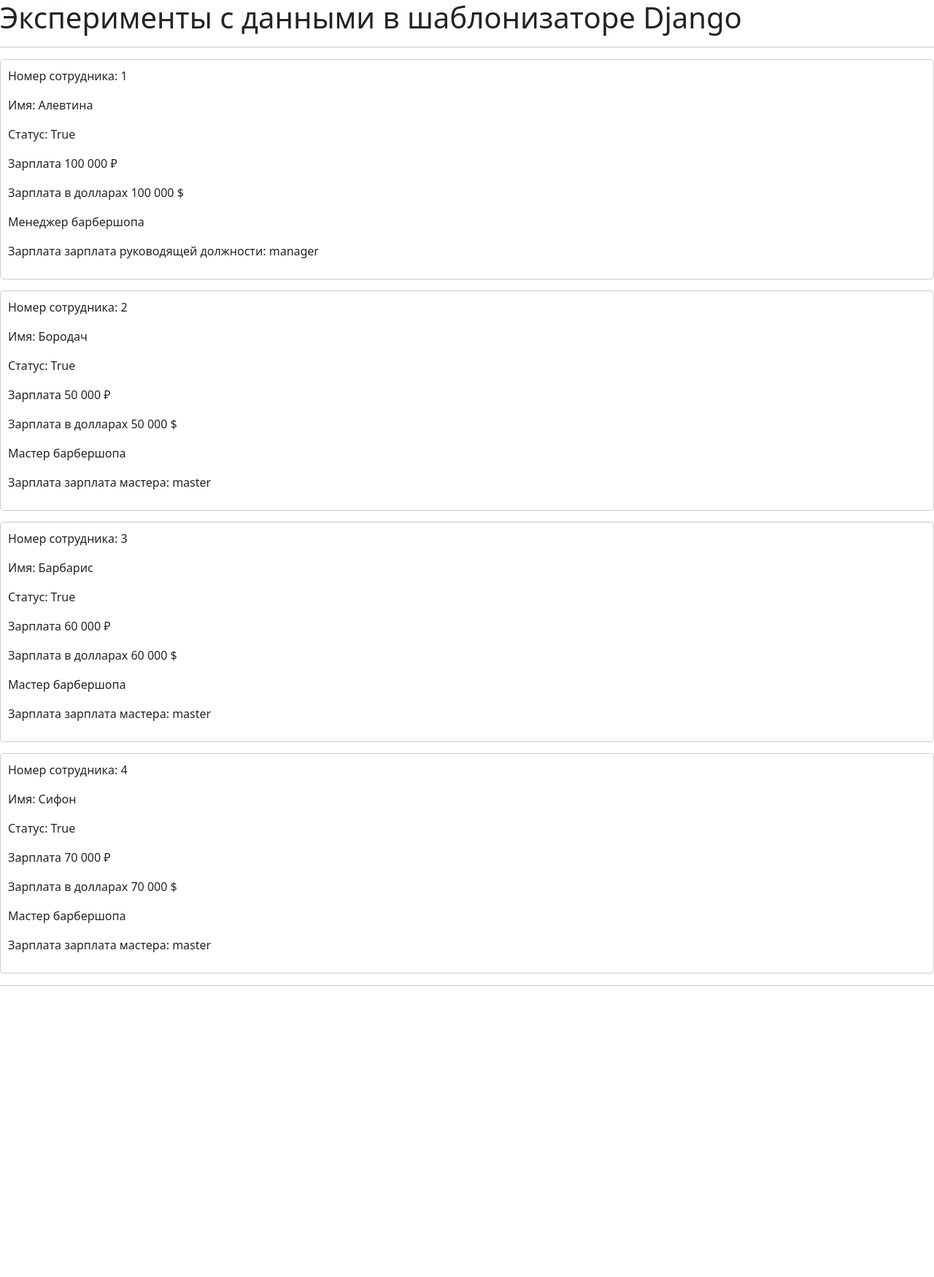
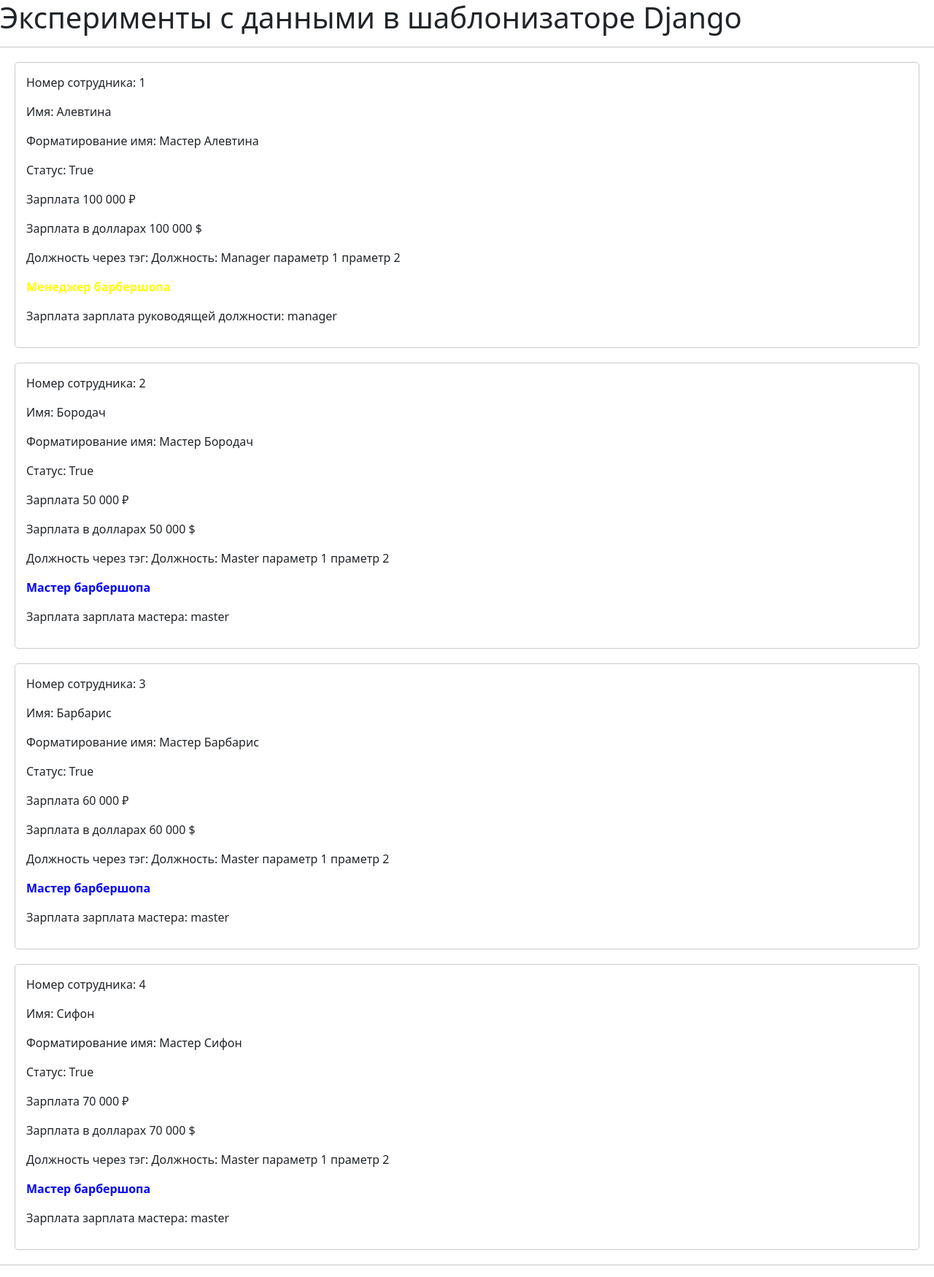
Before and after one commit to MommysProgrammer412/Project_Jango_1, a Django app: page /barbershop/test/ in a window 1280 px wide. Shown: the whole page at 73% size. Before the commit the page ends 1351 px from the top, so only its background shows below. Run offline with Django 5.2, Linux system fonts and the light colour scheme.

Commit message:
lesson_46: добавлены собственные теги шаблона для форматирования имени и должности

```diff
--- a/core/templatetags/price_extras.py
+++ b/core/templatetags/price_extras.py
@@ -14,3 +14,15 @@
     except (ValueError, TypeError):
         # Если не удалось преобразовать в число, возвращаем исходное значение
         return value
+
+@register.simple_tag(name='format_name')
+def format_name(name):
+    if not name:
+        return ""
+    return f'Мастер {name.capitalize()}'
+
+@register.simple_tag(name='format_position')
+def format_position(position, param1, param2):
+    if not position:
+        return ""
+    return f'Должность: {position.capitalize()} {param1} {param2}'
--- a/static/css/test.css
+++ b/static/css/test.css
@@ -1,16 +1,16 @@
-.blue {
+.blue-position {
     color: blue;
     font-weight: bold;
 }
 
-.yellow {
-    color: #FFC107;
+.yellow-position {
+    color: yellow;
     font-weight: bold;
 }
 
 .employee {
+    margin: 20px;
+    padding: 15px;
     border: 1px solid #ccc;
-    padding: 10px;
-    margin-bottom: 15px;
     border-radius: 5px;
 }
--- a/templates/test.html
+++ b/templates/test.html
@@ -20,10 +20,11 @@
     <div class="employee">
         <p>Номер сотрудника: {{forloop.counter}}</p>
         <p>Имя: {{employee.name}}</p>
+        <p>Форматирование имя: {% format_name employee.name %}</p>
         <p>Статус: {{employee.is_active}}</p>
         <p>Зарплата {{employee.salary | format_price}}</p>
         <p>Зарплата в долларах {{employee.salary | format_price:"$"}}</p>
-
+        <p>Должность через тэг: {% format_position employee.position 'параметр 1' 'праметр 2' %}</p>
         {% comment %} Вветвление с проверкой на равенство строк {% endcomment %}
         {% if employee.position == "manager" %}
         <p class="yellow-position">Менеджер барбершопа</p>
```
